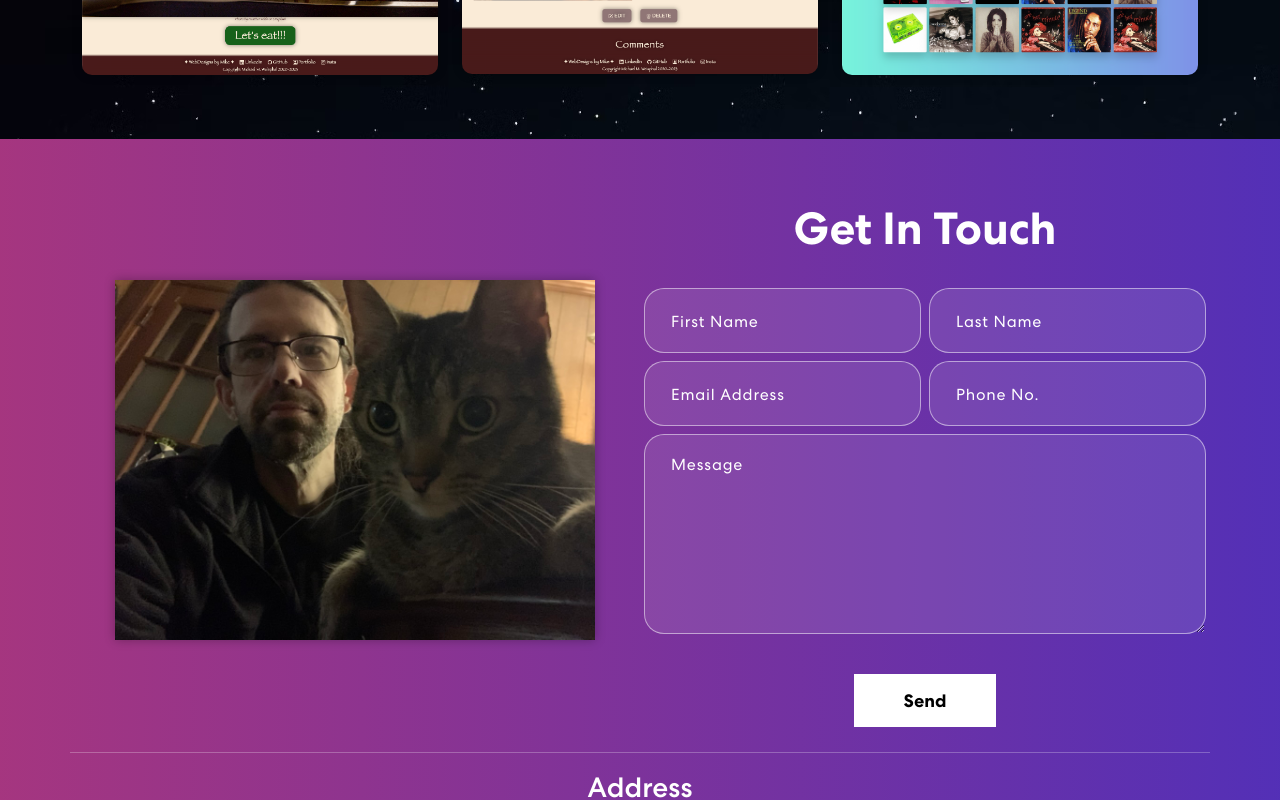
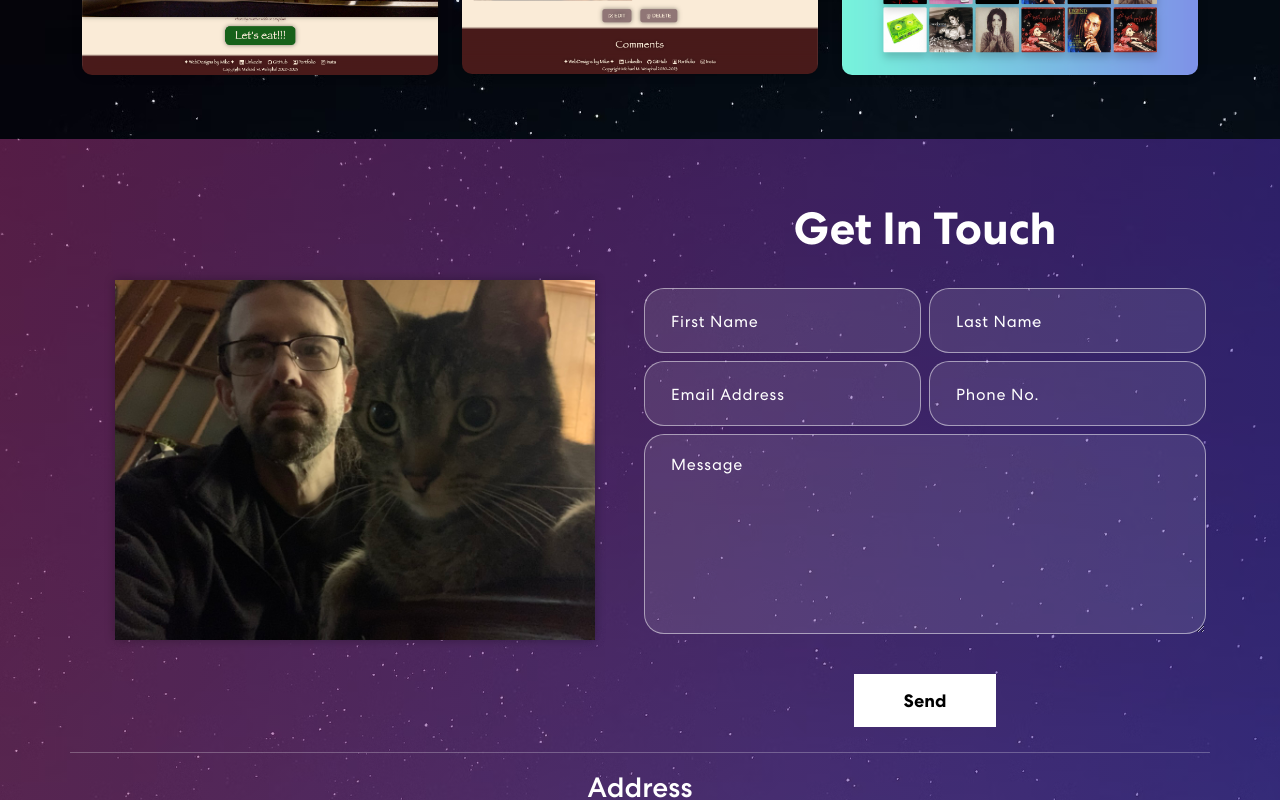
Before and after one commit to michaelangelesz/TarotReadingsPortfolio, a React (Create React App) app: page / in a window 1280 px wide. Shown: the part 2480-3280 px from the top of the page. Built offline with nearby package versions, Linux system fonts and the light colour scheme.

Commit message:
style update

```diff
--- a/src/App.css
+++ b/src/App.css
@@ -488,7 +488,7 @@ span.navbar-text {
 
 /* Contact CSS */
 .contact {
-  background: linear-gradient(90.21deg, #AA367C -5.91%, #4A2FBD 111.58%);
+  background: linear-gradient(90.21deg, rgba(170, 54, 124, 0.5) -5.91%, rgba(74, 47, 189, 0.5) 111.58%);
   padding: 60px 0 40px 0;
   margin-top: 2.5em;
 }
--- a/src/App.scss
+++ b/src/App.scss
@@ -563,7 +563,7 @@ span.navbar-text {
 /* Contact CSS */
 
 .contact {
-  background: $linear-gradient-background;
+  background: $tagline-background;
   padding: 60px 0 40px 0;
   margin-top: 2.5em;
 
```
Also changed, not shown: 1 other file (tests, documents, lock files or other folders).
